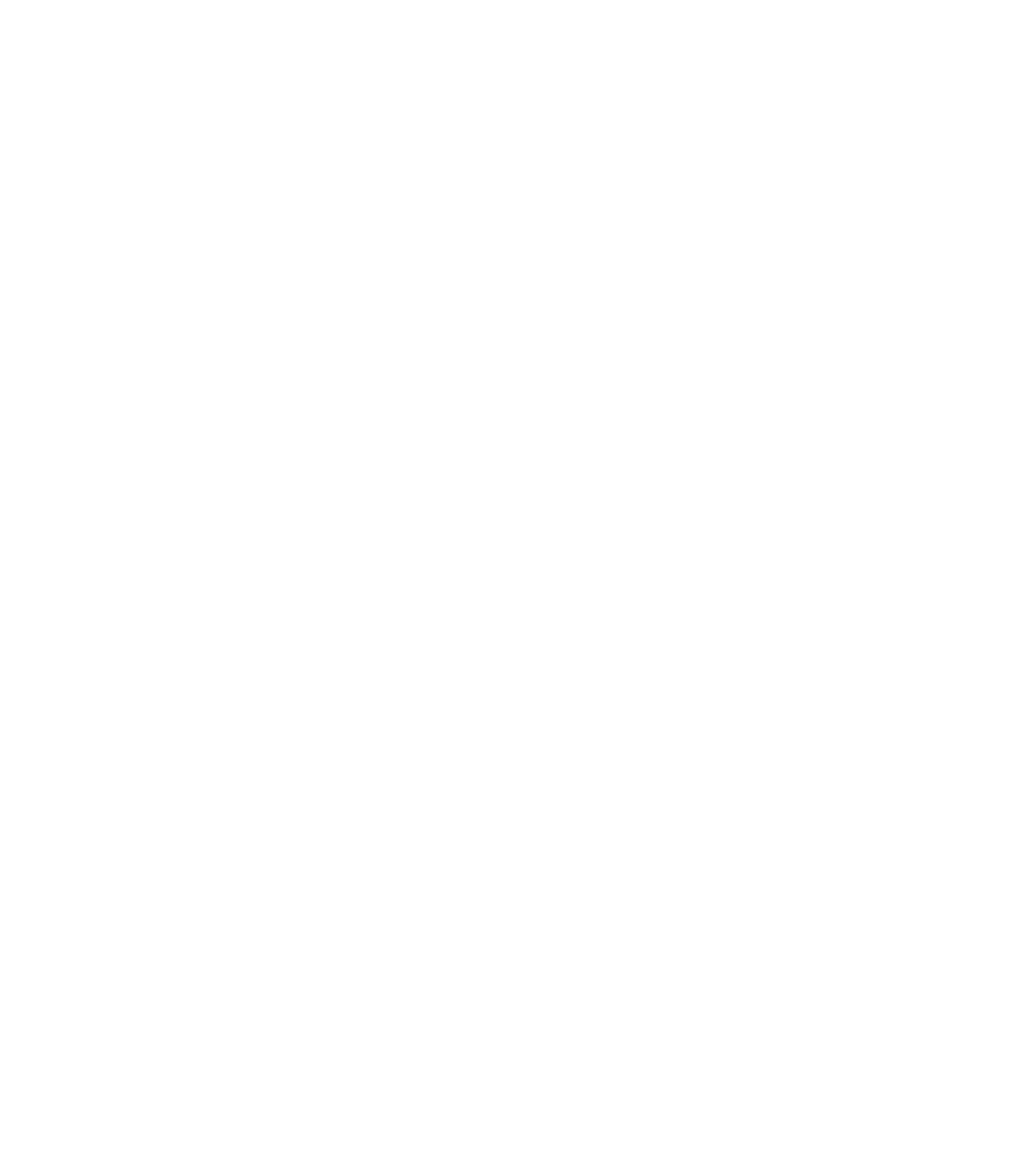
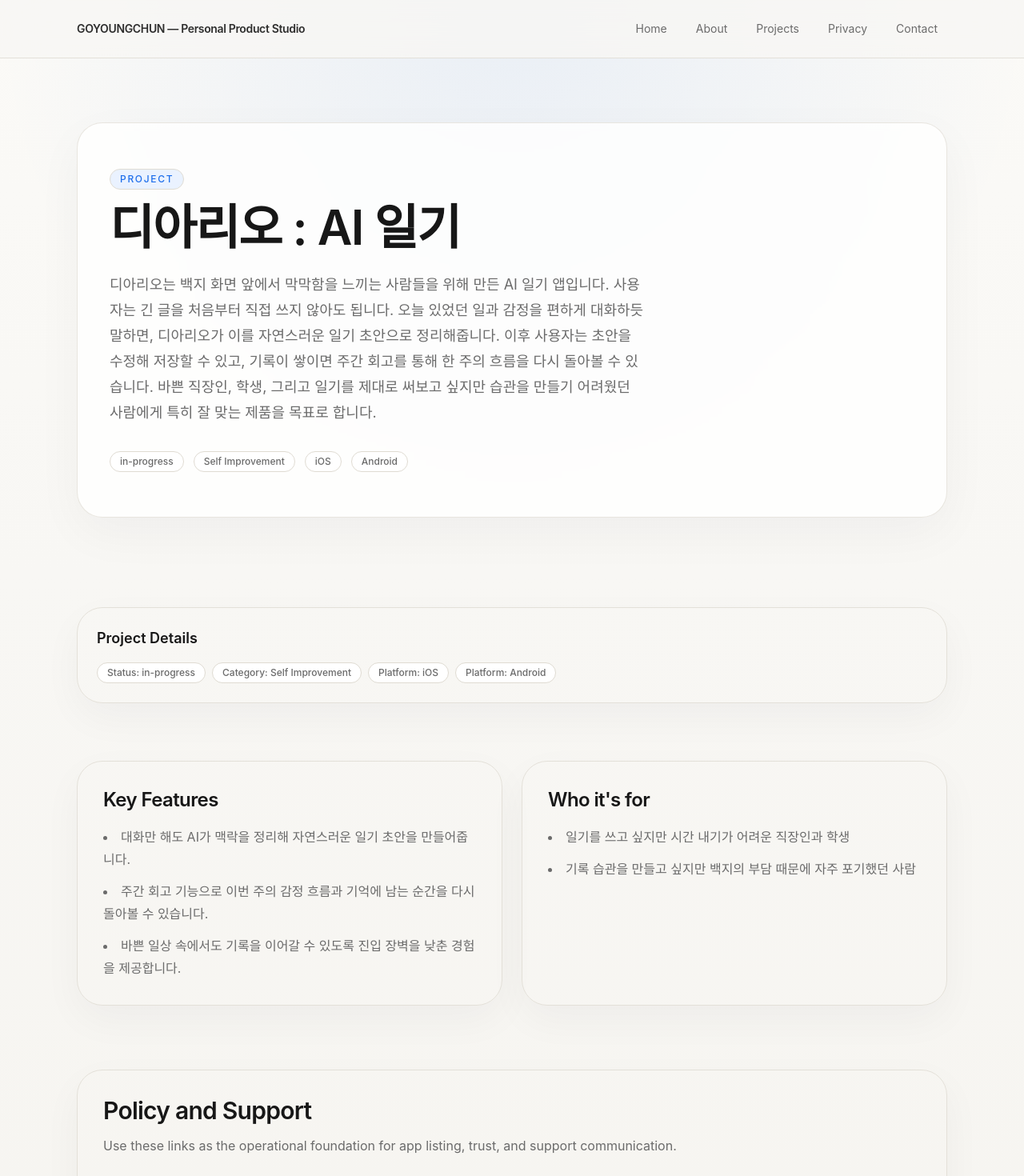
Before and after one commit to goyoungchun/goyoungchun, a Next.js app: page /projects/diario in a window 1280 px wide. Before the commit this address had no page. Shown: the top 1470 px of the page at 80% size. Before the commit the page ends 800 px from the top, so only its background shows below. Built offline with nearby package versions, Linux system fonts and the light colour scheme.

Commit message:
Refine site copy and add Korean privacy policy for Diario

```diff
--- a/app/about/page.tsx
+++ b/app/about/page.tsx
@@ -6,8 +6,8 @@ import { SectionHeading } from '@/components/shared/section-heading'
 export default function AboutPage() {
   return (
     <main>
-      <PageHero eyebrow="About" title="An independent studio for calm, useful digital products." description="This studio focuses on apps that help people reflect, organize their thoughts, and build better everyday routines through simpler software." />
-      <section className="pb-8"><Container><SectionHeading title="What this studio is building" description="The current direction centers on private journaling, Korean-first AI interaction, and products that feel lightweight enough to return to every day." /><div className="max-w-prose space-y-4 text-base leading-7 text-muted"><p>The studio is currently building around a simple idea: people often want to keep a diary, but the blank page is harder to start than the desire to reflect.</p><p>Instead of making users structure everything alone, the product direction combines short AI-guided conversation, editable diary output, and weekly reflection so personal records become easier to create and more valuable to revisit.</p><p>This site works as both a public-facing studio homepage and an operations layer for app pages, privacy policies, and future product expansion.</p></div></Container></section>
+      <PageHero eyebrow="About" title="뭐든 해보며, 아이디어를 현실로 만드는 사람" description="생활 속에서 바로 쓰일 수 있는 앱을 만들고, 기술이 고도화되는 시대에 생기는 공백을 제품으로 메워갑니다." />
+      <section className="pb-8"><Container><SectionHeading title="What this studio is building" description="생활 밀착형 디지털 제품을 만들며, 사용자 경험과 보안, 신뢰를 가장 중요한 기준으로 삼습니다." /><div className="max-w-prose space-y-4 text-base leading-7 text-muted"><p>이 스튜디오는 일상 속에서 떠오르는 아이디어를 실제로 구현하고, 그 결과물이 사람들의 생활 안에서 자연스럽게 쓰이도록 만드는 것을 목표로 합니다.</p><p>기술이 빠르게 발전하는 시대일수록 오히려 채워지지 않은 공백이 생긴다고 생각합니다. 저는 그 공백을 발견하고, 작지만 실제로 쓸 수 있는 제품으로 연결하는 작업에 집중합니다.</p><p>제품을 만들 때는 사용자 경험을 가장 먼저 생각하고, 그 위에 보안과 높은 신뢰도를 단단하게 쌓는 방식을 지향합니다.</p></div></Container></section>
       <SiteFooter />
     </main>
   )
--- a/content/policies.ts
+++ b/content/policies.ts
@@ -2,34 +2,34 @@ import type { PrivacyPolicy } from '@/types/policy'
 
 export const policies: PrivacyPolicy[] = [
   {
-    slug: 'daily-journal',
-    productName: 'AI Diary',
-    effectiveDate: '2026-03-30',
+    slug: 'diario',
+    productName: '디아리오 : AI 일기',
+    effectiveDate: '2026-03-31',
     contactEmail: 'goyoungchun1@gmail.com',
     sections: [
       {
-        title: 'Overview',
-        body: 'AI Diary is a private diary app that helps users record their day through AI-guided conversation and saved journal entries. Because the product handles personal writing, reflection data, and account-related information, privacy and trust are treated as core product requirements from the beginning. This policy explains the categories of information that may be processed, why that information may be used, and how users can contact the operator.',
+        title: '개인정보처리방침 개요',
+        body: '디아리오 : AI 일기(이하 "디아리오")는 사용자가 하루의 경험과 감정을 더 쉽게 기록할 수 있도록 돕는 대화형 일기 서비스입니다. 디아리오는 개인의 기록과 감정 표현을 다루는 서비스인 만큼, 개인정보 보호와 신뢰를 핵심 운영 원칙으로 삼습니다. 본 개인정보처리방침은 디아리오가 어떤 정보를 수집하거나 처리할 수 있는지, 어떤 목적으로 사용하는지, 이용자가 어떤 권리를 가질 수 있는지를 설명합니다.',
       },
       {
-        title: 'Information We May Collect',
-        body: 'Depending on the features a user chooses to use, AI Diary may process account and authentication information such as login provider identifiers, email address, nickname, locale, and timezone. The app may also process conversation content, generated diary drafts, saved diary entries, weekly reflection content, support inquiries, device information, app version, push notification preferences, usage logs, and technical event data needed to maintain reliability, security, and billing or entitlement status.',
+        title: '수집하거나 처리할 수 있는 정보',
+        body: '디아리오는 서비스 제공 과정에서 로그인 및 계정 식별 정보, 이메일 주소, 닉네임, 언어 및 시간대 정보와 같은 계정 관련 정보를 처리할 수 있습니다. 또한 사용자가 입력한 대화 내용, 생성된 일기 초안, 저장된 일기, 주간 회고 결과, 기기 정보, 앱 버전, 이용 기록, 오류 로그, 알림 설정 정보 등을 서비스 운영과 품질 개선을 위해 처리할 수 있습니다. 실제 수집 항목은 서비스 기능 구성과 운영 방식에 따라 달라질 수 있습니다.',
       },
       {
-        title: 'How Information Is Used',
-        body: 'Information may be used to authenticate users, operate the diary experience, generate editable diary drafts from conversation, save and display diary entries, generate weekly reflection features, restore access across sessions and devices, provide customer support, improve product quality, monitor abuse or suspicious activity, measure service reliability, and manage subscription or entitlement status where applicable. AI Diary is intended to help users create and revisit personal records; it is not positioned as a medical, therapy, or diagnostic service.',
+        title: '개인정보의 이용 목적',
+        body: '수집 또는 처리된 정보는 회원 식별, 로그인 유지, 일기 초안 생성, 기록 저장, 주간 회고 제공, 이용자 문의 대응, 서비스 안정성 확보, 보안 점검, 오류 분석, 기능 개선, 결제 또는 구독 상태 확인 등 디아리오의 핵심 기능 제공을 위해 사용될 수 있습니다. 디아리오는 사용자의 기록 경험을 돕기 위한 서비스이며, 의료 행위, 심리 상담, 치료 또는 진단을 제공하는 서비스가 아닙니다.',
       },
       {
-        title: 'AI Processing and Sensitive Content',
-        body: 'Users may choose to enter deeply personal content into AI Diary, including emotional reflections, memories, and private experiences. That content may be processed for the purpose of generating diary drafts, improving the quality of the journaling experience, and presenting saved entries or reflection outputs back to the user. Because the service is built around private writing, content should be handled with elevated care, and this policy should be updated further once the final production architecture, storage model, encryption approach, and third-party AI providers are fixed.',
+        title: 'AI 처리 및 민감한 기록 정보',
+        body: '디아리오는 사용자가 입력한 하루의 사건, 감정, 기억, 개인적 고민 등 민감할 수 있는 내용을 AI 처리에 활용할 수 있습니다. 이러한 정보는 사용자가 요청한 일기 초안 생성, 기록 정리, 회고 기능 제공을 위한 범위 안에서 처리됩니다. 다만 실제 서비스 운영 시 적용되는 저장 방식, 암호화 수준, 외부 AI 제공자 연동 여부 등에 따라 보호 방식이 달라질 수 있으므로, 운영 구조가 확정되면 본 방침도 이에 맞게 추가 보완될 수 있습니다.',
       },
       {
-        title: 'Retention, Deletion, and Third-Party Services',
-        body: 'Information may be retained only as long as reasonably necessary to operate the service, provide account access, maintain security, comply with legal obligations, resolve disputes, or enforce policies. Users may be given controls to edit or delete diary content inside the app, and deletion requests may require a limited retention window for backup, fraud prevention, or legal compliance. The service may rely on third-party providers for infrastructure, authentication, analytics, crash reporting, payments, notifications, or AI processing. If specific providers are added or changed, this policy should be updated to name them more precisely.',
+        title: '보관 기간, 삭제, 제3자 서비스',
+        body: '디아리오는 서비스 제공에 필요한 범위 내에서만 개인정보를 보관하며, 관련 법령상 보존 의무가 있는 경우를 제외하고는 목적 달성 후 지체 없이 파기 또는 삭제를 검토합니다. 사용자는 앱 내 기능 또는 문의를 통해 기록 삭제를 요청할 수 있으며, 일부 정보는 백업, 보안 대응, 분쟁 대응, 법적 의무 이행을 위해 일정 기간 추가 보관될 수 있습니다. 또한 서비스 운영 과정에서 호스팅, 인증, 분석, 오류 추적, 결제, 푸시 알림, AI 처리 등의 외부 서비스가 활용될 수 있으며, 구체적인 제3자 서비스가 확정되면 본 방침에 반영됩니다.',
       },
       {
-        title: 'Contact',
-        body: 'If you have questions about this privacy policy, your personal information, or the handling of content inside AI Diary, please contact goyoungchun1@gmail.com. This version is intended as a real operational draft for MVP release preparation, but it should still be reviewed and refined against the final production implementation before wide release.',
+        title: '이용자 권리 및 문의처',
+        body: '이용자는 자신의 개인정보와 기록 데이터에 대해 열람, 수정, 삭제, 처리 문의를 요청할 수 있습니다. 디아리오의 개인정보 처리에 관한 문의는 goyoungchun1@gmail.com 으로 접수할 수 있습니다. 본 문서는 MVP 출시를 위한 운영 초안으로, 실제 서비스 출시 전 최종 기능과 데이터 흐름을 기준으로 다시 검토 및 보완될 수 있습니다.',
       },
     ],
   },
--- a/content/projects.ts
+++ b/content/projects.ts
@@ -2,26 +2,26 @@ import type { Project } from '@/types/project'
 
 export const projects: Project[] = [
   {
-    slug: 'daily-journal',
-    name: 'AI Diary',
-    tagline: 'A Korean-first private diary app where talking with AI becomes a saved daily journal.',
+    slug: 'diario',
+    name: '디아리오 : AI 일기',
+    tagline: '일기를 대화하듯이 쓰는, 한국어 중심의 AI 일기 앱',
     summary:
-      'AI Diary lowers the friction of journaling by letting users talk through their day, then turning that conversation into a structured private diary entry they can edit, save, and revisit later.',
+      '디아리오는 일기를 쓰고 싶지만 시간과 에너지가 부족한 사람을 위해, 대화를 시작점으로 삼아 기록의 허들을 낮추는 대화형 일기 앱입니다.',
     description:
-      'AI Diary is a Korean-first private diary app designed for people who want to record their day but struggle to start from a blank page. Instead of asking users to write everything alone, the app uses short AI-guided conversation to help organize events, emotions, and meaning into a saved diary entry. As entries accumulate, users can return to them through archive views and weekly reflection features that make their records feel more valuable over time.',
+      '디아리오는 백지 화면 앞에서 막막함을 느끼는 사람들을 위해 만든 AI 일기 앱입니다. 사용자는 긴 글을 처음부터 직접 쓰지 않아도 됩니다. 오늘 있었던 일과 감정을 편하게 대화하듯 말하면, 디아리오가 이를 자연스러운 일기 초안으로 정리해줍니다. 이후 사용자는 초안을 수정해 저장할 수 있고, 기록이 쌓이면 주간 회고를 통해 한 주의 흐름을 다시 돌아볼 수 있습니다. 바쁜 직장인, 학생, 그리고 일기를 제대로 써보고 싶지만 습관을 만들기 어려웠던 사람에게 특히 잘 맞는 제품을 목표로 합니다.',
     status: 'in-progress',
-    category: 'Journaling',
+    category: 'Self Improvement',
     platforms: ['iOS', 'Android'],
     featured: true,
-    privacySlug: 'daily-journal',
+    privacySlug: 'diario',
     features: [
-      'Start with conversation instead of a blank page, so journaling feels easier on low-energy days.',
-      'Generate an editable diary draft with title, body, and emotional framing after a short chat.',
-      'Revisit saved entries later and build long-term value through weekly reflection over accumulated records.',
+      '대화만 해도 AI가 맥락을 정리해 자연스러운 일기 초안을 만들어줍니다.',
+      '주간 회고 기능으로 이번 주의 감정 흐름과 기억에 남는 순간을 다시 돌아볼 수 있습니다.',
+      '바쁜 일상 속에서도 기록을 이어갈 수 있도록 진입 장벽을 낮춘 경험을 제공합니다.',
     ],
     audience: [
-      'People who want to keep a private journal but often fail to continue because writing feels burdensome.',
-      'Korean-speaking users who want a natural, warm AI diary experience focused on reflection rather than productivity pressure.',
+      '일기를 쓰고 싶지만 시간 내기가 어려운 직장인과 학생',
+      '기록 습관을 만들고 싶지만 백지의 부담 때문에 자주 포기했던 사람',
     ],
   },
   {
--- a/content/site.ts
+++ b/content/site.ts
@@ -1,10 +1,10 @@
 export const siteConfig = {
-  siteName: 'Hyunjun Kim — Personal Product Studio',
+  siteName: 'GOYOUNGCHUN — Personal Product Studio',
   siteUrl: 'https://goyoungchun.github.io/goyoungchun/',
   contactEmail: 'goyoungchun1@gmail.com',
-  heroTitle: 'Independent apps for reflection, clarity, and everyday life.',
+  heroTitle: '아이디어를 현실로',
   heroSubtitle:
-    'A personal product studio by Hyunjun Kim, building calm digital products centered on journaling, weekly reflection, and intentional use.',
+    '평소에 떠오른 아이디어들을 실제로 구현하고, 생활 속에서 바로 쓸 수 있는 디지털 제품으로 발전시킵니다.',
   navigation: [
     { href: '/', label: 'Home' },
     { href: '/about', label: 'About' },
```
